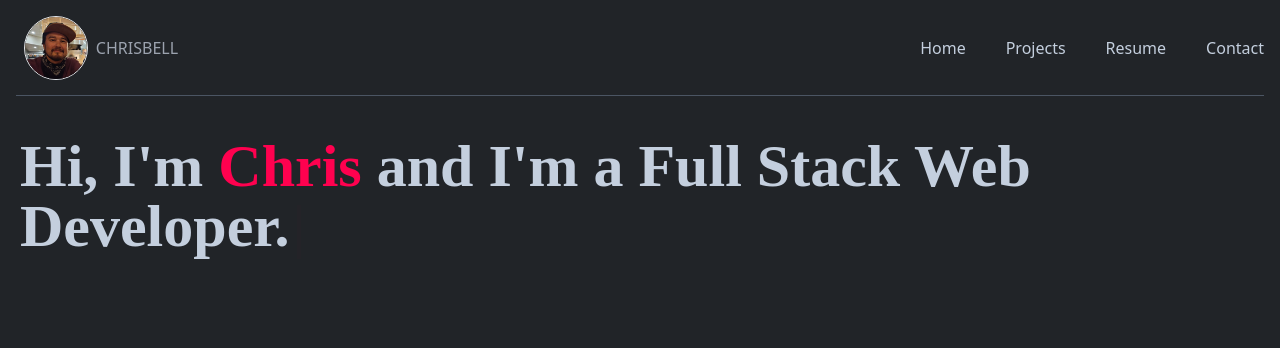
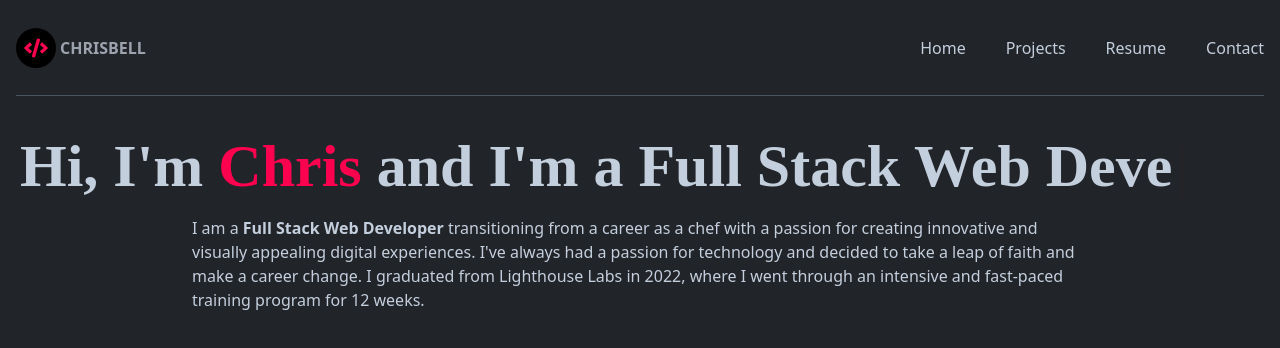
Before and after one commit to CBBell99/portfolio, a React (Create React App) app: page / in a window 1280 px wide. Shown: the top 348 px of the page. Built offline with nearby package versions, Linux system fonts and the light colour scheme.

Commit message:
resume link, styling for home component

```diff
--- a/src/components/Home.jsx
+++ b/src/components/Home.jsx
@@ -4,23 +4,34 @@
 function Home() {
   const [text] = useTypewriter({
     words: [
-      " a Chef.",
-      "a Full Stack Web Developer.",
-      "a friend.",
-      "a Full Stack Web Developer.",
+      "Professional Chef.",
+      "Full Stack Web Developer.",
+      "friend.",
+      "Full Stack Web Developer.",
     ],
     loop: false,
   });
 
   return (
-    <div className="pt-10 px-5">
-      <h1 className="text-6xl text-lightText font-bold font-titleText">
-        Hi, I'm <span className="text-accent">Chris </span>and I'm
-        <span> {text}</span>
-        <Cursor cursorColor="#ff014f" />
-      </h1>
-      <p></p>
-    </div>
+    <section id="home" className="pt-10 px-5">
+      <div>
+        <h1 className=" text-3xl sm:text-6xl  text-greyLight font-bold font-titleText ">
+          Hi, I'm <span className="text-accent">Chris </span>and I'm a
+          <span> {text}</span>
+          <Cursor cursorColor="#ff014f" />
+        </h1>
+      </div>
+      <div className="flex justify-center">
+        <p className="pt-5 text-greyLight max-w-4xl">
+          I am a <b>Full Stack Web Developer</b> transitioning from a career as
+          a chef with a passion for creating innovative and visually appealing
+          digital experiences. I've always had a passion for technology and
+          decided to take a leap of faith and make a career change. I graduated
+          from Lighthouse Labs in 2022, where I went through an intensive and
+          fast-paced training program for 12 weeks.
+        </p>
+      </div>
+    </section>
   );
 }
 
--- a/src/components/Navbar.jsx
+++ b/src/components/Navbar.jsx
@@ -1,5 +1,5 @@
 import { useState } from "react";
-import { FaBars } from "react-icons/fa";
+import { FaBars, FaCode } from "react-icons/fa";
 
 import cbell from "../images/chrisProfilePic.jpg";
 
@@ -25,7 +25,9 @@
     <ul className="md:flex hidden gap-6 md:gap-10">
       <li className="hover:text-accent cursor-pointer">Home</li>
       <li className="hover:text-accent cursor-pointer">Projects</li>
-      <li className="hover:text-accent cursor-pointer">Resume</li>
+      <a href="https://resume.creddle.io/resume/20aimu9xvnb">
+        <li className="hover:text-accent cursor-pointer">Resume</li>
+      </a>
       <li className="hover:text-accent cursor-pointer">Contact</li>
     </ul>
   );
@@ -33,11 +35,13 @@
   const mobile = "";
 
   return (
-    <nav className="sticky w-full h-24 bg-customGrey text-lightText px-4">
+    <nav className="sticky w-full h-24 bg-greyDark text-greyLight px-4">
       <div className="flex h-full justify-between items-center border-b border-b-gray-600">
-        <div className="flex items-center">
-          <img className="rounded-full border mx-2 h-16" src={cbell} alt="" />
-          <h3 className="text-gray-400">CHRISBELL</h3>
+        <div className="flex gap-1 items-center justify-center">
+          <span className="flex justify-center items-center bg-black rounded-full text-2xl text-accent w-10 h-10">
+            <FaCode />
+          </span>
+          <h3 className="font-bold text-gray-400">CHRISBELL</h3>
         </div>
         {burgerMenu}
         {desktopMenu}
--- a/tailwind.config.js
+++ b/tailwind.config.js
@@ -10,8 +10,8 @@
   theme: {
     extend: {
       colors: {
-        customGrey: "#212428",
-        lightText: "#c4cfde",
+        greyDark: "#212428",
+        greyLight: "#c4cfde",
         accent: "#ff014f",
       },
       fontFamily: {
```
